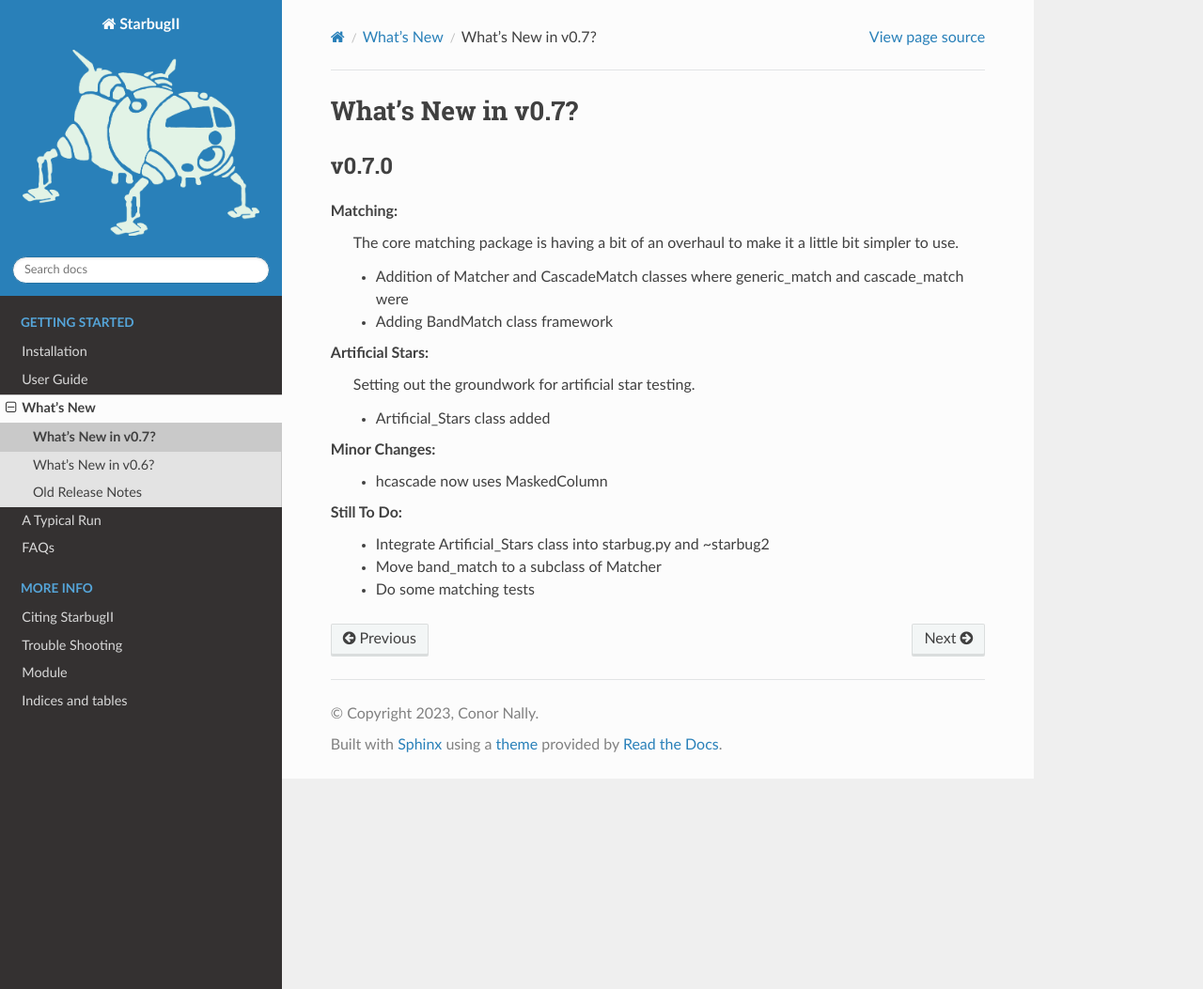
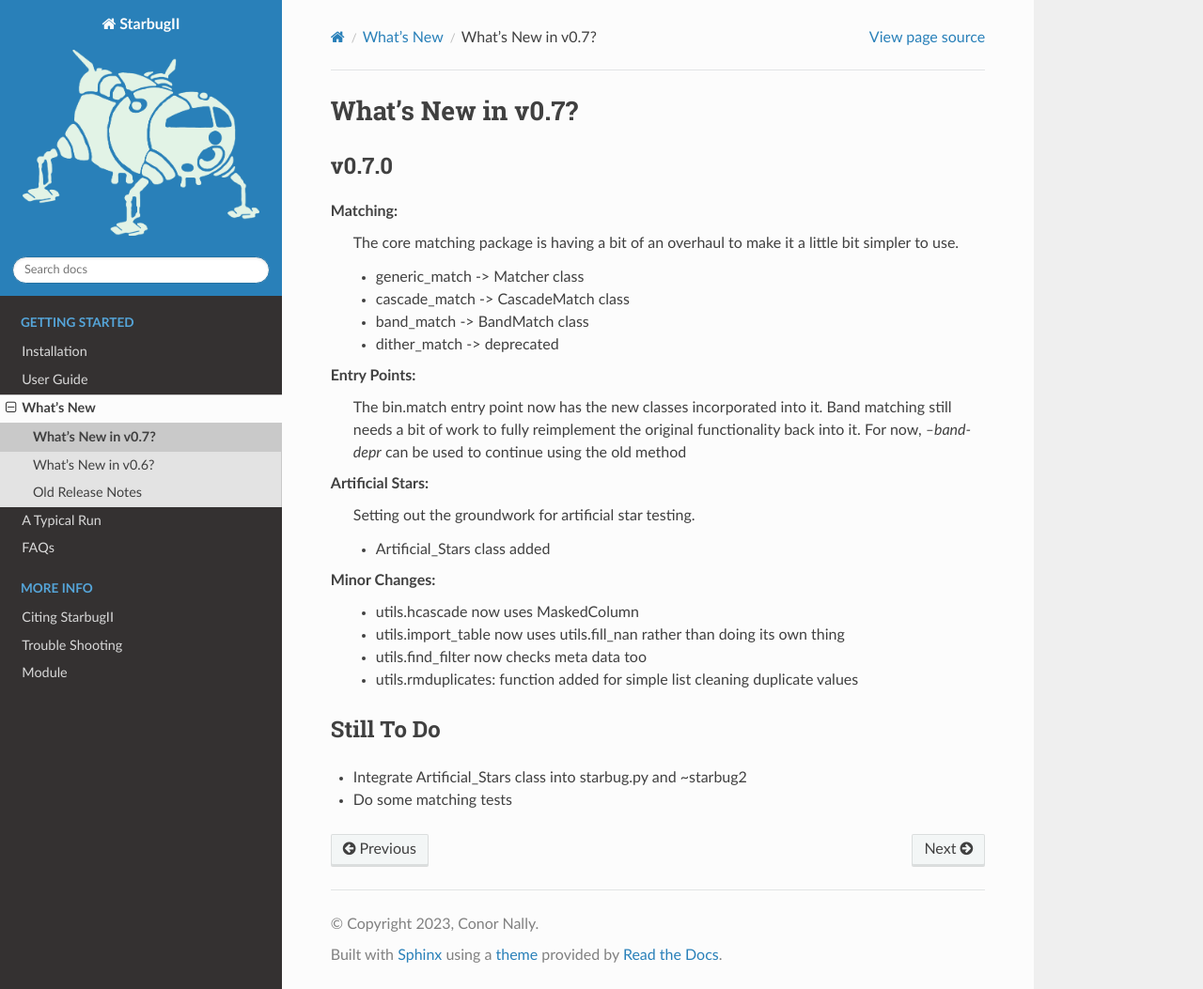
Before and after one commit to conornally/starbug2, a Sphinx documentation site: the page built from docs/source/changes/v0.7.rst, in a window 1280 px wide and 1053 px high. Shown: the whole window at 94% size. Built offline with Sphinx 7.4.7 and the Read the Docs theme 2.0.0, drawn with Linux system fonts in a browser that asks for light colours.

Commit message:
changes updated

```diff
--- a/docs/source/changes/v0.7.rst
+++ b/docs/source/changes/v0.7.rst
@@ -8,9 +8,18 @@
 Matching:
     The core matching package is having a bit of an overhaul to make it a little bit simpler to use.
 
-    -   Addition of Matcher and CascadeMatch classes where generic_match and cascade_match were
+    -   generic_match -> Matcher class
 
-    -   Adding BandMatch class framework
+    -   cascade_match -> CascadeMatch class
+
+    -   band_match -> BandMatch class
+
+    -   dither_match -> deprecated
+
+Entry Points:
+    The bin.match entry point now has the new classes incorporated into it.
+    Band matching still needs a bit of work to fully reimplement the original functionality
+    back into it. For now, `--band-depr` can be used to continue using the old method
 
 
 Artificial Stars:
@@ -19,12 +28,17 @@
     -   Artificial_Stars class added
 
 Minor Changes:
-    -   hcascade now uses MaskedColumn
+    -   utils.hcascade now uses MaskedColumn
+
+    -   utils.import_table now uses utils.fill_nan rather than doing its own thing
+
+    -   utils.find_filter now checks meta data too
+
+    -   utils.rmduplicates: function added for simple list cleaning duplicate values
 
 
-Still To Do:
-    -   Integrate Artificial_Stars class into starbug.py and ~starbug2
+Still To Do
+-----------
+-   Integrate Artificial_Stars class into starbug.py and ~starbug2
 
-    -   Move band_match to a subclass of Matcher
-
-    -   Do some matching tests
+-   Do some matching tests
```
Also changed, not shown: docs/source/api.rst (+6 -1 lines), 1 other file.
